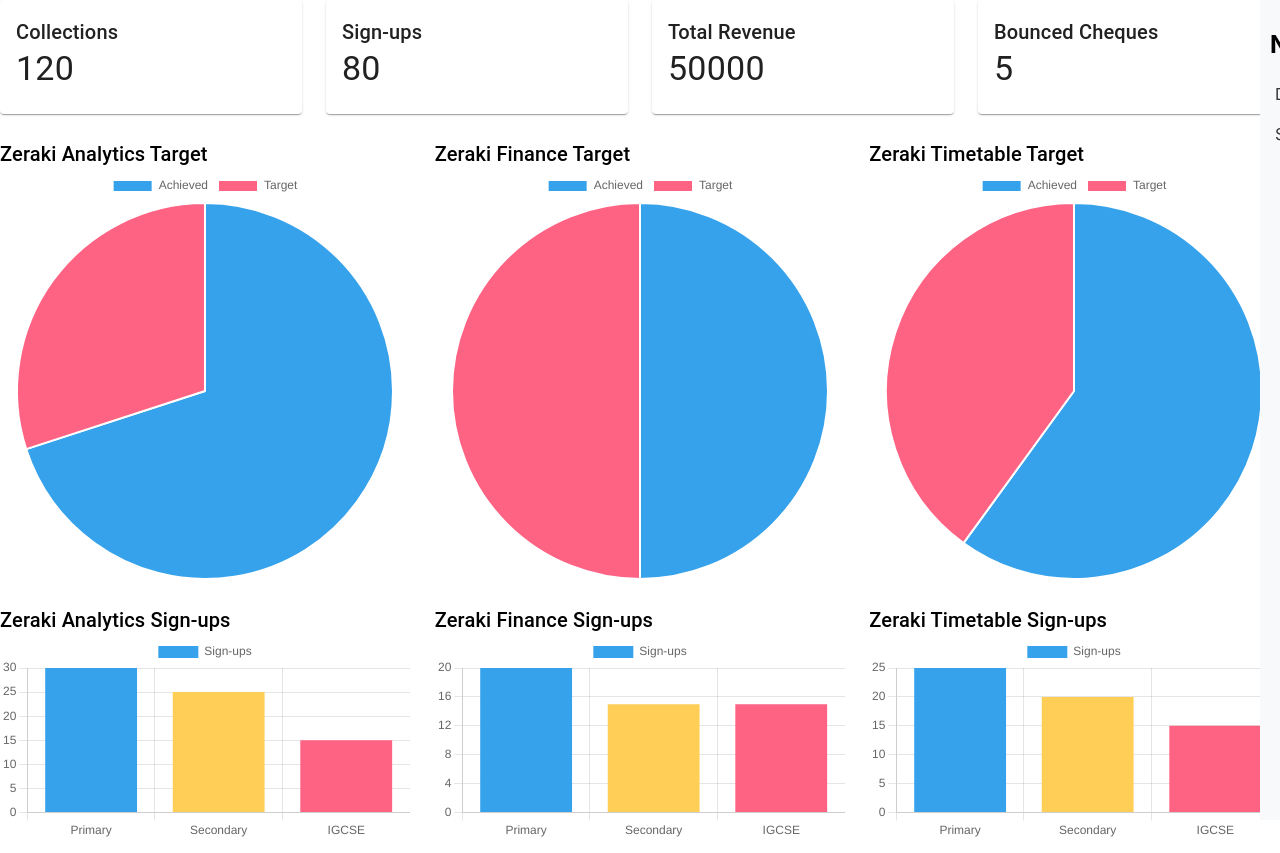
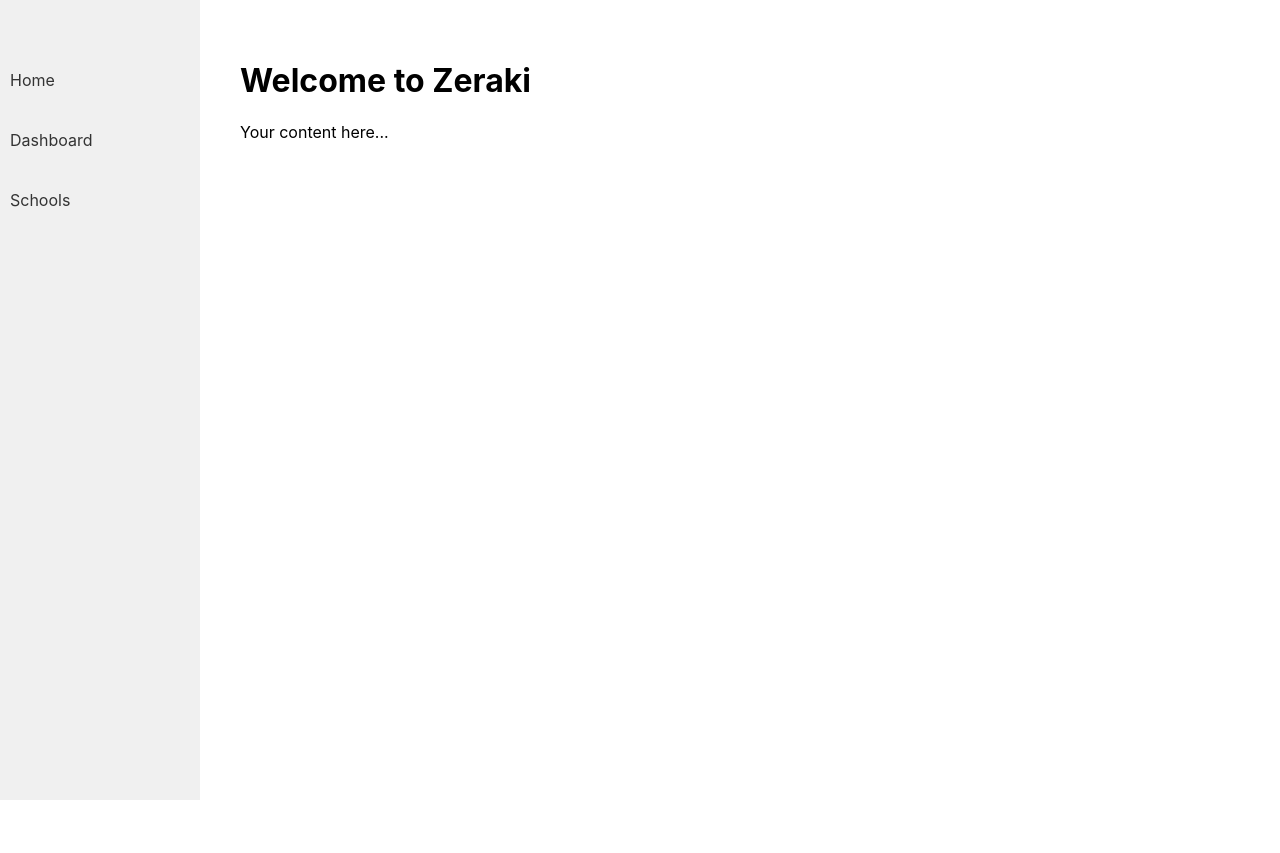
Before and after one commit to Muthiira/zeraki-sales-agent-dashboard-development, a React (Create React App) app: page / in a window 1280 px wide. After the commit the page ends 800 px from the top, so only its background shows below. Built offline with nearby package versions, Linux system fonts and the light colour scheme; data requests are answered from the project's data file.

Commit message:
modifying sidenav

```diff
--- a/src/App.js
+++ b/src/App.js
@@ -1,11 +1,11 @@
-// App.js (Updated)
+// App.js
 
 import React from 'react';
 import { BrowserRouter as Router, Route, Routes } from 'react-router-dom';
 import Dashboard from './components/Dashboard';
 import Schools from './components/School';
-import Home from './components/Home';
 import Sidebar from './components/Sidebar';
+import Home from './components/Home'; // Import the Home component
 
 function App() {
   return (
@@ -14,9 +14,9 @@
         <Sidebar />
         <div className="content">
           <Routes>
-            <Route path="/" element={<Dashboard />} />
+            <Route path="/" element={<Home />} /> {/* Update to use Home component */}
+            <Route path="/dashboard" element={<Dashboard />} />
             <Route path="/schools" element={<Schools />} />
-            <Route path="/home" element={<Home />} /> {/* Route to the ZerakiPage component */}
           </Routes>
         </div>
       </div>
--- a/src/components/Home.js
+++ b/src/components/Home.js
@@ -1,7 +1,6 @@
 // Home.js
 
 import React from 'react';
-import './Home.css'; // Import the Home.css file for styling
 
 const Home = () => {
   return (
--- a/src/components/Sidebar.css
+++ b/src/components/Sidebar.css
@@ -2,36 +2,48 @@
 
 .sidebar {
 	width: 200px;
-	background: #f8f9fa;
-	padding: 10px;
+	height: 100vh;
+	background-color: #f0f0f0;
 	position: fixed;
+	left: 0;
 	top: 0;
-	right: -200px; /* Start from right and hide initially */
-	height: 100%;
-	transition: right 0.3s ease-in-out;
-	z-index: 1000; /* Ensure sidebar appears above other content */
+	transition: transform 0.3s ease;
+	z-index: 100;
   }
 
-  .open {
-	right: 0; /* Show sidebar on the right when hovered */
+  .sidebar.open {
+	transform: translateX(0);
   }
 
-  ul {
+  .sidebar nav {
+	margin-top: 50px;
+  }
+
+  .sidebar ul {
 	list-style-type: none;
 	padding: 0;
   }
 
-  ul li {
-	margin-bottom: 10px;
+  .sidebar ul li {
+	padding: 10px 0;
   }
 
-  ul li a {
+  .sidebar ul li a {
 	display: block;
-	padding: 5px;
+	padding: 10px;
+	color: #333;
 	text-decoration: none;
-	color: #333;
   }
 
-  ul li a:hover {
-	background: #ddd;
+  .sidebar ul li a:hover {
+	background-color: #ddd;
   }
+
+  .content {
+	margin-left: 200px; /* Width of the sidebar */
+	padding: 20px;
+  }
+
+  .home-container {
+	padding: 20px;
+  }
--- a/src/components/Sidebar.js
+++ b/src/components/Sidebar.js
@@ -1,11 +1,12 @@
 // Sidebar.js
 
 import React, { useState } from 'react';
-import { Link } from 'react-router-dom';
+import { Link, useNavigate } from 'react-router-dom'; // Import useNavigate hook
 import './Sidebar.css';
 
 const Sidebar = () => {
   const [isHovered, setIsHovered] = useState(false);
+  const navigate = useNavigate(); // Initialize the navigate function
 
   const handleMouseEnter = () => {
     setIsHovered(true);
@@ -15,22 +16,27 @@
     setIsHovered(false);
   };
 
+  const handleBackHome = () => {
+    navigate('/'); // Navigate to the home page
+  };
+
   return (
     <div
       className={`sidebar ${isHovered ? 'open' : ''}`}
       onMouseEnter={handleMouseEnter}
       onMouseLeave={handleMouseLeave}
     >
-      <h2>Navigation</h2>
       <nav>
         <ul>
           <li>
-            <Link to="/">Dashboard</Link>
+            <Link to="/">Home</Link> {/* Link to Home */}
           </li>
           <li>
-            <Link to="/schools">Schools</Link>
+            <Link to="/dashboard">Dashboard</Link> {/* Link to Dashboard */}
           </li>
-          {/* Add more navigation items as needed */}
+          <li>
+            <Link to="/schools">Schools</Link> {/* Link to Schools */}
+          </li>
         </ul>
       </nav>
     </div>
```
